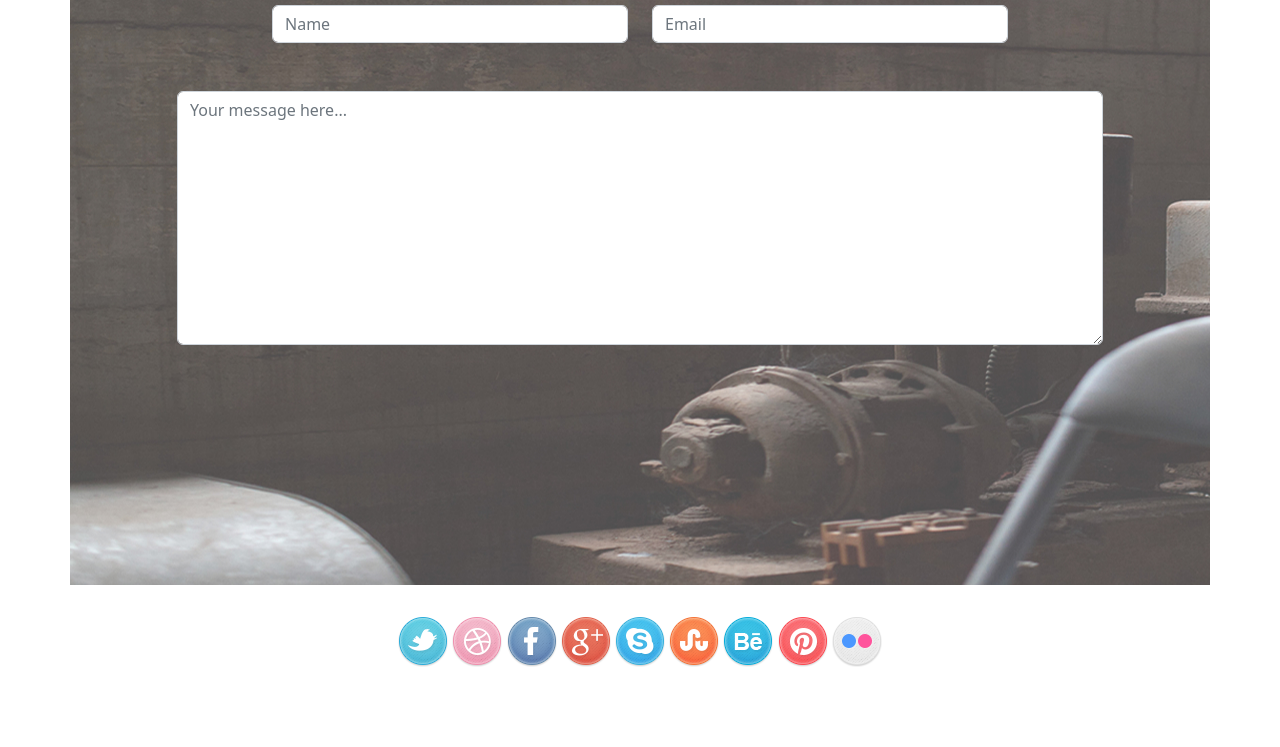
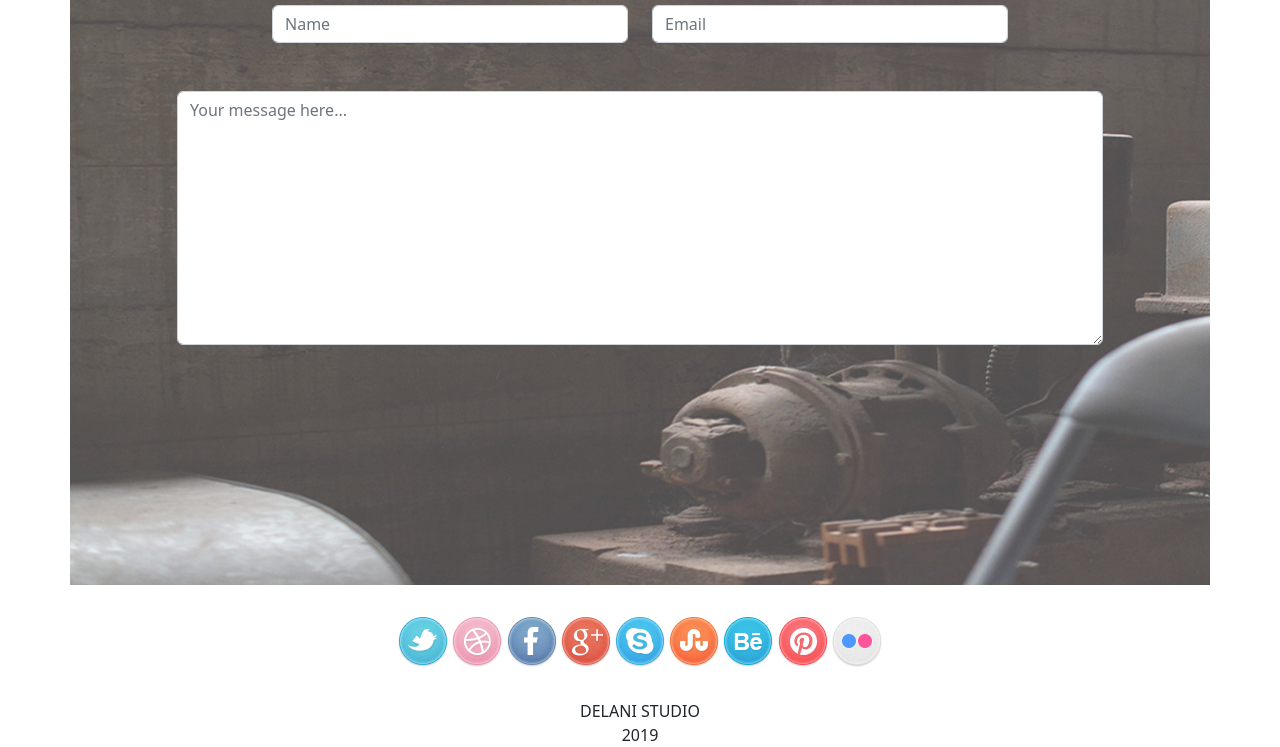
Before and after one commit to viktrine/moringa-week-3-independent-project, a plain HTML site: page index.html in a window 1280 px wide. Shown: the part 2268-3015 px from the top of the page. Before the commit the page ends 2935 px from the top, so only its background shows below. Drawn offline with Linux system fonts and the light colour scheme.

Commit message:
Complete the design

```diff
--- a/css/styles.css
+++ b/css/styles.css
@@ -76,6 +76,15 @@
   }
 
   #imgnospaces{
+    display: inline-block;
+  }
+
+  #footerdiv{
+    margin-top: 2rem;
+    text-align: center;
+  }
+
+  #nomargpadd{
     padding: 0px;
-    margin:0px;
+    margin: 0px;
   }
--- a/index.html
+++ b/index.html
@@ -218,6 +218,13 @@
           <div style="display: inline-block;"><img src="assets/social_icons/flickr.png" id="imgnospaces" /></div>
         </div>
       </div>
+
+      <footer>
+        <div id="footerdiv">
+          <p id="nomargpadd">DELANI STUDIO</p>
+          <p id="nomargpadd">2019</p>
+        </div>
+      </footer>
     </div>
     <!-- JavaScript Bundle with Popper -->
     <script
```
